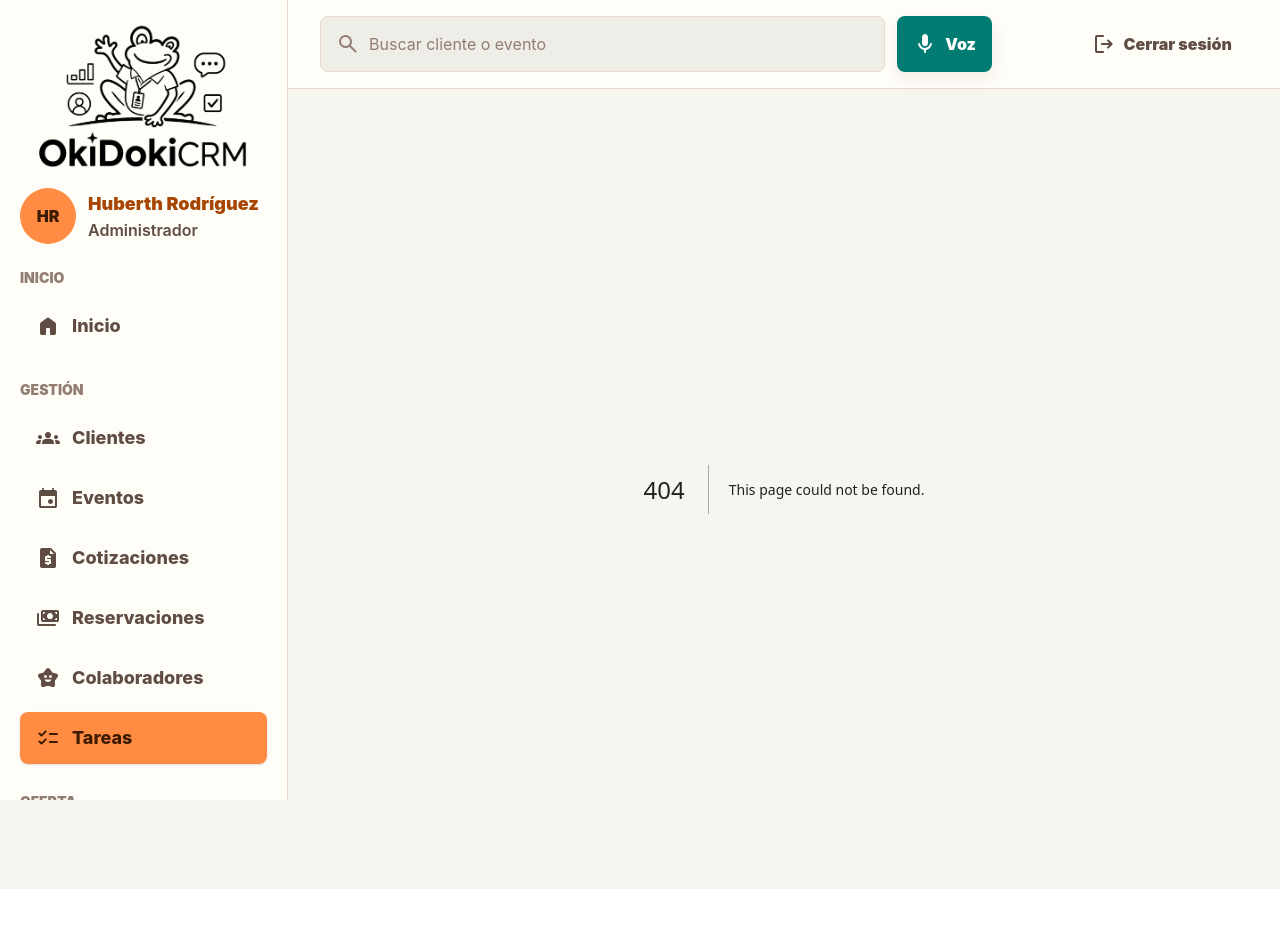
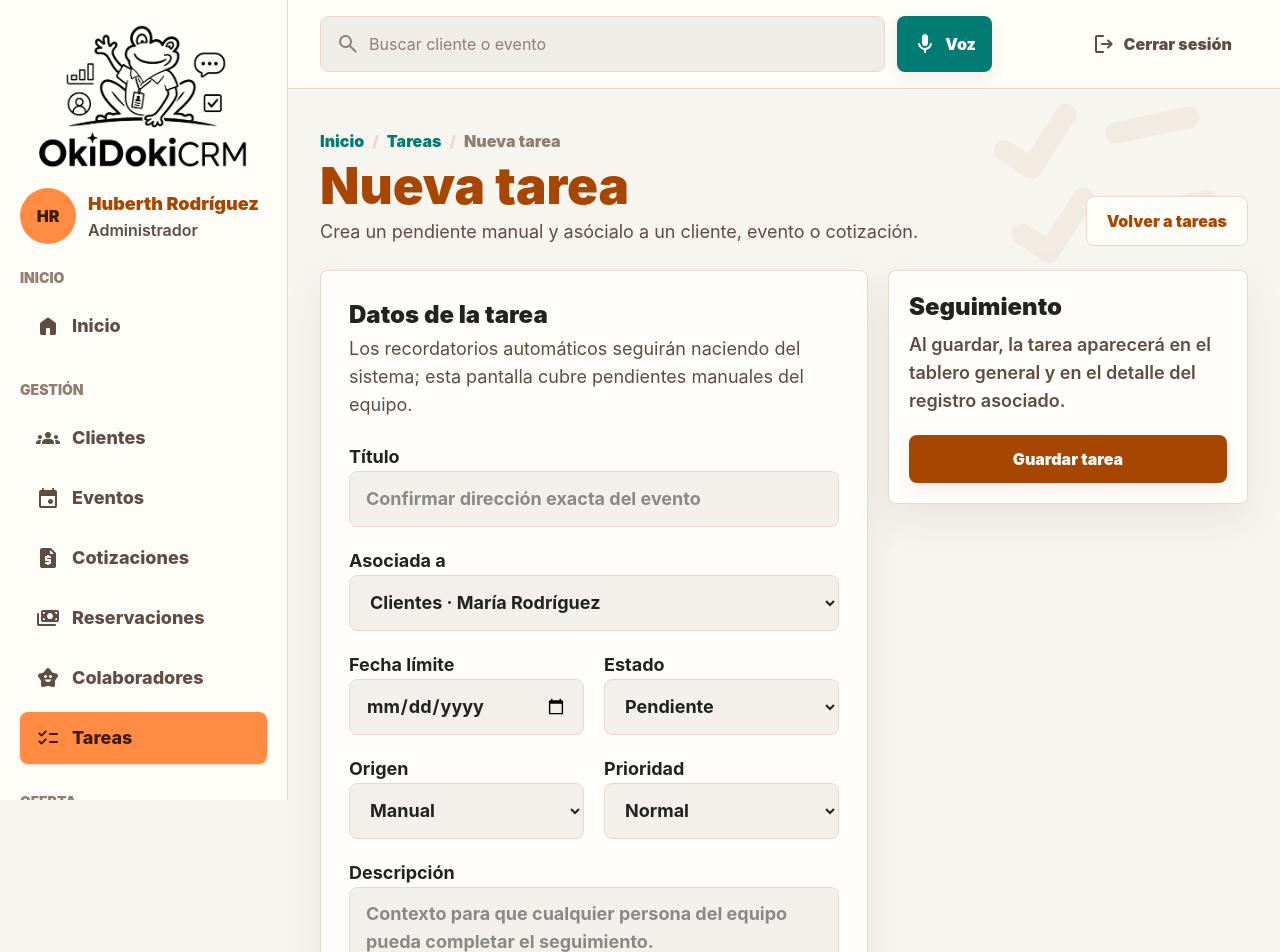
Before and after one commit to garze05/CRM, a Next.js app: page /tareas/nueva in a window 1280 px wide. Before the commit this address had no page. Shown: the top 952 px of the page. Before the commit the page ends 889 px from the top, so only its background shows below. Built offline with nearby package versions, Linux system fonts and the light colour scheme.

Commit message:
feat: implement TaskPanel component and integrate into client, quote, and event detail pages

```diff
--- a/app/clientes/[id]/page.tsx
+++ b/app/clientes/[id]/page.tsx
@@ -4,7 +4,7 @@ import { PageHeader } from "../../components/page-header";
 import { PhoneInput } from "../../components/phone-input";
 import { PhotoThumbnailControl } from "../../components/photo-thumbnail-control";
 import { StatusBadge } from "../../components/status-badge";
-import { TaskList } from "../../components/task-list";
+import { TaskPanel } from "../../components/task-panel";
 import {
 	formatCrc,
 	formatDate,
@@ -202,14 +202,6 @@ export default async function ClientDetailPage({
 						)}
 					</section>
 
-					{clientTasks.length > 0 ? (
-						<section className='surface-card min-w-0 p-5 md:p-7'>
-							<h2 className='mb-4 text-2xl font-black text-[var(--text-primary)]'>
-								Tareas del cliente
-							</h2>
-							<TaskList tasks={clientTasks} />
-						</section>
-					) : null}
 				</div>
 
 				<aside className='min-w-0 space-y-5'>
@@ -257,6 +249,13 @@ export default async function ClientDetailPage({
 							</div>
 						</dl>
 					</section>
+
+					<TaskPanel
+						title='Tareas del cliente'
+						entityHref={`/clientes/${client.id}`}
+						entityLabel={getClientFullName(client)}
+						tasks={clientTasks}
+					/>
 				</aside>
 			</div>
 		</>
--- a/app/components/page-header.tsx
+++ b/app/components/page-header.tsx
@@ -4,15 +4,16 @@ import { DecorativePageIcon } from "./decorative-page-icon";
 
 const moduleIcons: Record<string, string> = {
 	Ajustes: "material-symbols:settings-rounded",
+	Catálogo: "material-symbols:photo-library-rounded",
 	Clientes: "material-symbols:groups-rounded",
 	Colaboradores: "material-symbols:family-star",
 	Cotizaciones: "material-symbols:request-quote-rounded",
 	Eventos: "material-symbols:event-rounded",
 	Inicio: "material-symbols:dashboard-rounded",
-	Inventario: "material-symbols:inventory-2-rounded",
 	"Paquetes y servicios": "material-symbols:package-rounded",
 	Papelería: "material-symbols:restore-from-trash-rounded",
 	Reservaciones: "material-symbols:payments-rounded",
+	Tareas: "material-symbols:checklist-rounded",
 };
 
 function getDecorativeIcon(items: BreadcrumbItem[], title: string) {
@@ -20,7 +21,10 @@ function getDecorativeIcon(items: BreadcrumbItem[], title: string) {
 		items.find(item => item.label !== "Inicio" && moduleIcons[item.label]) ??
 		items.find(item => moduleIcons[item.label]);
 
-	return moduleIcons[moduleItem?.label ?? title] ?? "material-symbols:dashboard-rounded";
+	return (
+		moduleIcons[moduleItem?.label ?? title] ??
+		"material-symbols:dashboard-rounded"
+	);
 }
 
 export function PageHeader({
--- a/app/components/task-list.tsx
+++ b/app/components/task-list.tsx
@@ -7,7 +7,7 @@ export function TaskList({ tasks }: { tasks: TaskRecord[] }) {
 	if (tasks.length === 0) {
 		return (
 			<p className='rounded-lg border border-dashed border-[color:var(--border-color)] bg-[#f7f2ec] p-5 text-center text-lg font-bold text-[var(--text-secondary)]'>
-				Todo al día. Sin tareas pendientes ✅
+				Todo al día. Sin tareas pendientes.
 			</p>
 		);
 	}
--- /dev/null
+++ b/app/components/task-panel.tsx
@@ -0,0 +1,47 @@
+import Link from "next/link";
+import { IconLabel } from "./icon-label";
+import { TaskList } from "./task-list";
+import type { TaskRecord } from "../lib/mock-data";
+
+function buildNewTaskHref(entityHref: string, entityLabel: string) {
+	const params = new URLSearchParams({
+		entidad: entityHref,
+		nombre: entityLabel,
+	});
+
+	return `/tareas/nueva?${params.toString()}`;
+}
+
+export function TaskPanel({
+	entityHref,
+	entityLabel,
+	tasks,
+	title,
+}: {
+	entityHref: string;
+	entityLabel: string;
+	tasks: TaskRecord[];
+	title: string;
+}) {
+	return (
+		<section className='surface-card p-5'>
+			<div className='mb-4 flex items-start justify-between gap-3'>
+				<div>
+					<h2 className='text-2xl font-black text-[var(--text-primary)]'>
+						{title}
+					</h2>
+					<p className='mt-1 text-base font-semibold text-[var(--text-secondary)]'>
+						Seguimientos asociados a este registro.
+					</p>
+				</div>
+				<Link
+					href={buildNewTaskHref(entityHref, entityLabel)}
+					className='secondary-action flex min-h-11 shrink-0 items-center gap-2 rounded-full px-4 py-2 text-base font-black transition'
+				>
+					<IconLabel icon='material-symbols:add-task-rounded' label='Agregar' />
+				</Link>
+			</div>
+			<TaskList tasks={tasks} />
+		</section>
+	);
+}
--- a/app/cotizaciones/[id]/page.tsx
+++ b/app/cotizaciones/[id]/page.tsx
@@ -2,12 +2,14 @@ import Link from "next/link";
 import { notFound } from "next/navigation";
 import { PageHeader } from "../../components/page-header";
 import { StatusBadge } from "../../components/status-badge";
+import { TaskPanel } from "../../components/task-panel";
 import {
 	formatCrc,
 	formatDate,
 	getEventClient,
 	getQuoteById,
 	getQuoteEvent,
+	getQuoteTasks,
 	suggestedQuote,
 } from "../../lib/mock-data";
 
@@ -25,6 +27,7 @@ export default async function QuoteDetailPage({
 
 	const event = getQuoteEvent(quote);
 	const client = event ? getEventClient(event) : undefined;
+	const quoteTasks = getQuoteTasks(quote.id);
 
 	return (
 		<>
@@ -137,6 +140,13 @@ export default async function QuoteDetailPage({
 							</Link>
 						) : null}
 					</section>
+
+					<TaskPanel
+						title='Tareas de la cotización'
+						entityHref={`/cotizaciones/${quote.id}`}
+						entityLabel={quote.number}
+						tasks={quoteTasks}
+					/>
 				</aside>
 			</div>
 		</>
--- a/app/eventos/[id]/page.tsx
+++ b/app/eventos/[id]/page.tsx
@@ -3,7 +3,7 @@ import { notFound } from "next/navigation";
 import { PageHeader } from "../../components/page-header";
 import { StarRating } from "../../components/star-rating";
 import { StatusBadge } from "../../components/status-badge";
-import { TaskList } from "../../components/task-list";
+import { TaskPanel } from "../../components/task-panel";
 import {
 	collaborators,
 	formatCrc,
@@ -242,14 +242,6 @@ export default async function EventDetailPage({
 						)}
 					</section>
 
-					{eventTasks.length > 0 ? (
-						<section className='surface-card min-w-0 p-5 md:p-7'>
-							<h2 className='mb-4 text-2xl font-black text-[var(--text-primary)]'>
-								Tareas del evento
-							</h2>
-							<TaskList tasks={eventTasks} />
-						</section>
-					) : null}
 				</div>
 
 				<aside className='min-w-0 space-y-5'>
@@ -289,6 +281,13 @@ export default async function EventDetailPage({
 						</dl>
 					</section>
 
+					<TaskPanel
+						title='Tareas del evento'
+						entityHref={`/eventos/${event.id}`}
+						entityLabel={event.name}
+						tasks={eventTasks}
+					/>
+
 					<section className='surface-card p-5'>
 						<h2 className='text-xl font-black text-[var(--text-primary)]'>
 							Calificación del evento
--- a/app/lib/mock-data.ts
+++ b/app/lib/mock-data.ts
@@ -586,6 +586,10 @@ export function getEventTasks(eventId: string) {
 	return tasks.filter(task => task.entityHref === `/eventos/${eventId}`);
 }
 
+export function getQuoteTasks(quoteId: string) {
+	return tasks.filter(task => task.entityHref === `/cotizaciones/${quoteId}`);
+}
+
 // ---------------------------------------------------------------------------
 // Asignaciones Colaborador ↔ Evento (nota y calificación POR evento)
 // ---------------------------------------------------------------------------
--- /dev/null
+++ b/app/tareas/nueva/page.tsx
@@ -0,0 +1,156 @@
+import Link from "next/link";
+import { PageHeader } from "../../components/page-header";
+import { SectionCard } from "../../components/section-card";
+import {
+	clients,
+	events,
+	getClientFullName,
+	quotes,
+} from "../../lib/mock-data";
+
+type EntityOption = {
+	label: string;
+	href: string;
+	group: string;
+};
+
+function getEntityOptions(): EntityOption[] {
+	return [
+		...clients.map(client => ({
+			label: getClientFullName(client),
+			href: `/clientes/${client.id}`,
+			group: "Clientes",
+		})),
+		...events.map(event => ({
+			label: event.name,
+			href: `/eventos/${event.id}`,
+			group: "Eventos",
+		})),
+		...quotes.map(quote => ({
+			label: quote.number,
+			href: `/cotizaciones/${quote.id}`,
+			group: "Cotizaciones",
+		})),
+	];
+}
+
+export default async function NewTaskPage({
+	searchParams,
+}: {
+	searchParams: Promise<{ entidad?: string; nombre?: string }>;
+}) {
+	const { entidad, nombre } = await searchParams;
+	const baseOptions = getEntityOptions();
+	const hasIncomingEntity = entidad
+		? baseOptions.some(option => option.href === entidad)
+		: false;
+	const options =
+		entidad && !hasIncomingEntity
+			? [
+					{
+						label: nombre ?? entidad,
+						href: entidad,
+						group: "Seleccionada",
+					},
+					...baseOptions,
+				]
+			: baseOptions;
+	const defaultEntity = entidad ?? options[0]?.href;
+
+	return (
+		<>
+			<PageHeader
+				breadcrumb={[
+					{ label: "Inicio", href: "/" },
+					{ label: "Tareas", href: "/tareas" },
+					{ label: "Nueva tarea" },
+				]}
+				title='Nueva tarea'
+				description='Crea un pendiente manual y asócialo a un cliente, evento o cotización.'
+				actions={
+					<Link
+						href='/tareas'
+						className='secondary-action flex min-h-12 w-fit items-center rounded-full px-5 py-3 text-base font-black transition'
+					>
+						Volver a tareas
+					</Link>
+				}
+			/>
+
+			<div className='grid min-w-0 gap-5 px-5 pb-28 md:px-8 md:pb-8 xl:grid-cols-[minmax(0,1fr)_360px]'>
+				<SectionCard
+					title='Datos de la tarea'
+					description='Los recordatorios automáticos seguirán naciendo del sistema; esta pantalla cubre pendientes manuales del equipo.'
+				>
+					<form className='grid gap-5 md:grid-cols-2'>
+						<label className='space-y-2 text-lg font-bold text-[var(--text-primary)] md:col-span-2'>
+							<span>Título</span>
+							<input
+								className='form-control'
+								placeholder='Confirmar dirección exacta del evento'
+							/>
+						</label>
+						<label className='space-y-2 text-lg font-bold text-[var(--text-primary)] md:col-span-2'>
+							<span>Asociada a</span>
+							<select defaultValue={defaultEntity} className='form-control'>
+								{options.map(option => (
+									<option key={`${option.group}-${option.href}`} value={option.href}>
+										{option.group} · {option.label}
+									</option>
+								))}
+							</select>
+						</label>
+						<label className='space-y-2 text-lg font-bold text-[var(--text-primary)]'>
+							<span>Fecha límite</span>
+							<input type='date' className='form-control' />
+						</label>
+						<label className='space-y-2 text-lg font-bold text-[var(--text-primary)]'>
+							<span>Estado</span>
+							<select defaultValue='PENDIENTE' className='form-control'>
+								<option value='PENDIENTE'>Pendiente</option>
+								<option value='EN_PROGRESO'>En progreso</option>
+							</select>
+						</label>
+						<label className='space-y-2 text-lg font-bold text-[var(--text-primary)]'>
+							<span>Origen</span>
+							<select defaultValue='MANUAL' className='form-control'>
+								<option value='MANUAL'>Manual</option>
+								<option value='SISTEMA'>Sistema</option>
+							</select>
+						</label>
+						<label className='space-y-2 text-lg font-bold text-[var(--text-primary)]'>
+							<span>Prioridad</span>
+							<select defaultValue='NORMAL' className='form-control'>
+								<option value='NORMAL'>Normal</option>
+								<option value='ALTA'>Alta</option>
+								<option value='BAJA'>Baja</option>
+							</select>
+						</label>
+						<label className='space-y-2 text-lg font-bold text-[var(--text-primary)] md:col-span-2'>
+							<span>Descripción</span>
+							<textarea
+								className='form-control min-h-32 resize-none py-3 leading-7'
+								placeholder='Contexto para que cualquier persona del equipo pueda completar el seguimiento.'
+							/>
+						</label>
+					</form>
+				</SectionCard>
+
+				<aside className='space-y-5'>
+					<section className='surface-card p-5'>
+						<h2 className='text-2xl font-black text-[var(--text-primary)]'>
+							Seguimiento
+						</h2>
+						<p className='mt-2 text-lg font-semibold text-[var(--text-secondary)]'>
+							Al guardar, la tarea aparecerá en el tablero general y en el
+							detalle del registro asociado.
+						</p>
+						<button className='primary-action mt-5 min-h-12 w-full rounded-full px-5 py-3 text-base font-black transition'>
+							Guardar tarea
+						</button>
+					</section>
+				</aside>
+			</div>
+		</>
+	);
+}
--- a/app/tareas/page.tsx
+++ b/app/tareas/page.tsx
@@ -1,3 +1,5 @@
+import Link from "next/link";
+import { IconLabel } from "../components/icon-label";
 import { MetricCard } from "../components/metric-card";
 import { PageHeader } from "../components/page-header";
 import { SectionCard } from "../components/section-card";
@@ -23,6 +25,14 @@ export default async function TasksPage({
 				breadcrumb={[{ label: "Inicio", href: "/" }, { label: "Tareas" }]}
 				title='Tareas'
 				description='Seguimientos, recordatorios automáticos y pendientes del equipo.'
+				actions={
+					<Link
+						href='/tareas/nueva'
+						className='primary-action flex min-h-12 w-fit items-center gap-2 rounded-full px-5 py-3 text-base font-black transition'
+					>
+						<IconLabel icon='material-symbols:add-task-rounded' label='Nueva tarea' />
+					</Link>
+				}
 			/>
 
 			<div className='space-y-5 px-5 pb-28 md:px-8 md:pb-8'>
```
